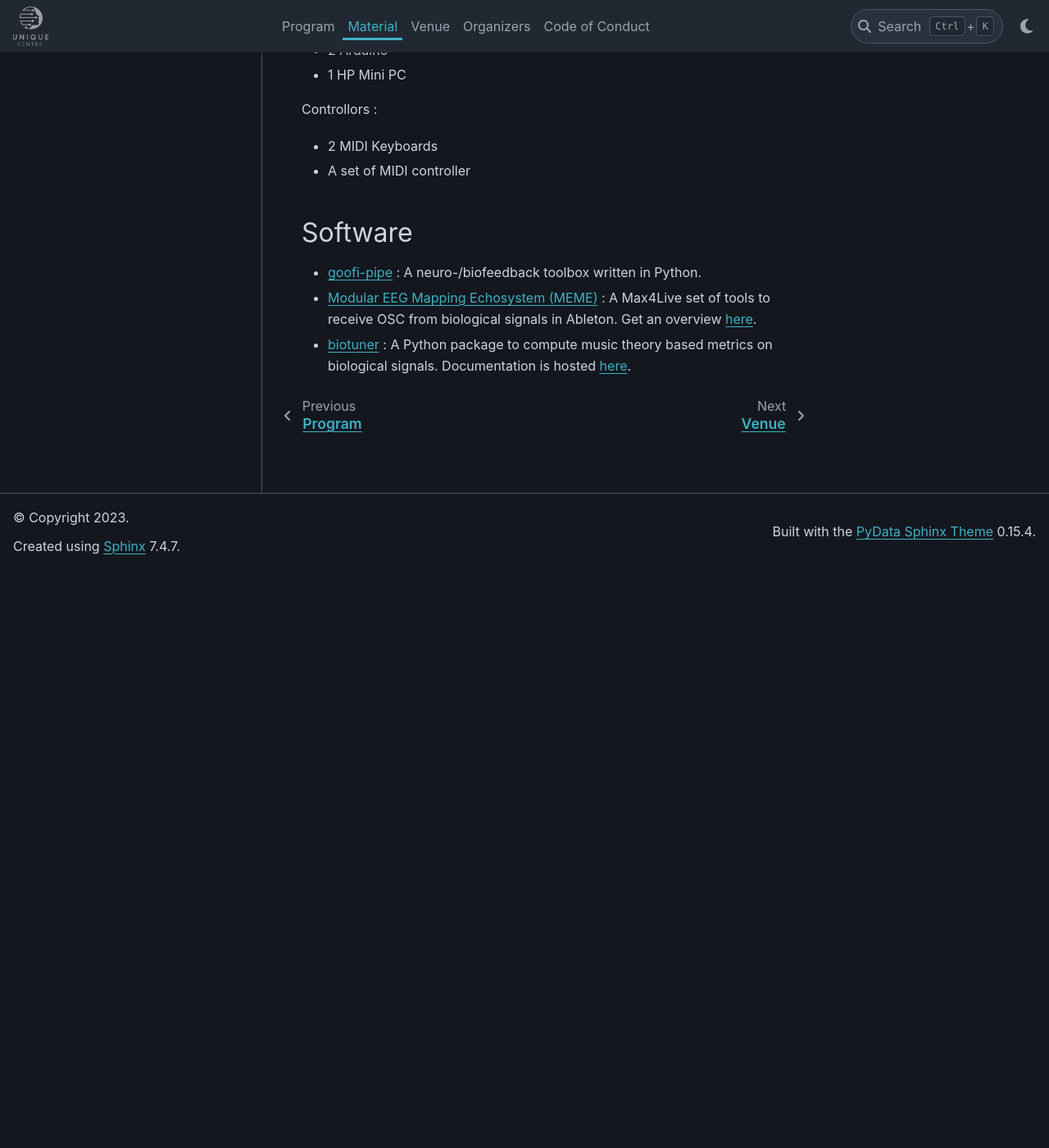
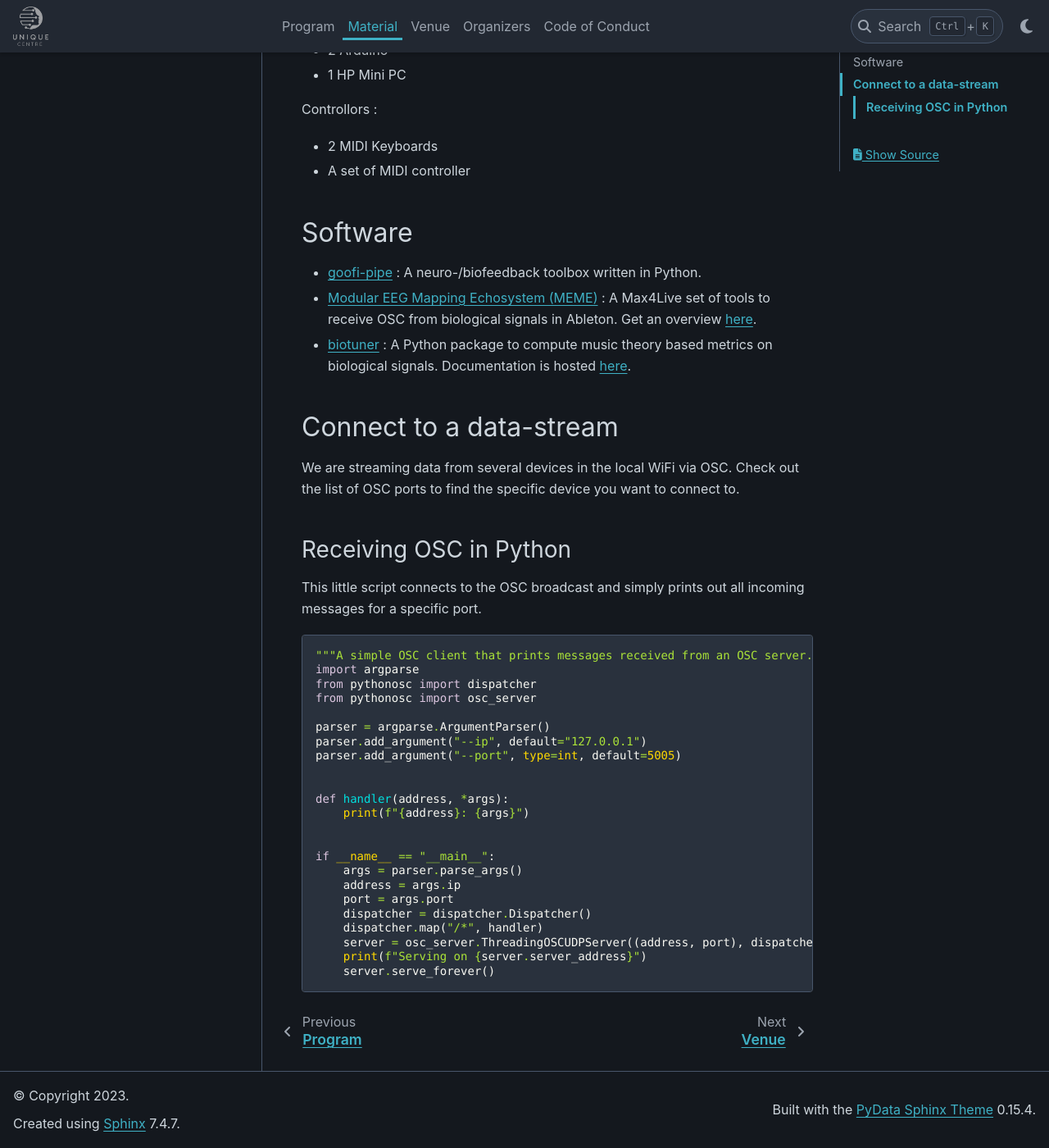
Before and after one commit to neuro-ai-creative-hacknight/neuro-ai-creative-hacknight.github.io, a Jupyter Book: the page built from content/material.md, in a window 1280 px wide and 1400 px high, scrolled down 705 px. Shown: the whole window at 82% size. Built offline with Jupyter Book 1.0.4 settings and Sphinx 7.4.7 and the PyData theme 0.15.4, drawn with Linux system fonts in a browser that asks for light colours; pages that are not in the unit, such as notebooks, are missing from menus.

Commit message:
Add Python OSC example code

````diff
--- a/content/material.md
+++ b/content/material.md
@@ -31,3 +31,36 @@ Controllors :
  * [goofi-pipe](https://github.com/PhilippThoelke/goofi-pipe) : A neuro-/biofeedback toolbox written in Python.
  * [Modular EEG Mapping Echosystem (MEME)](https://github.com/AntoineBellemare/eeg_m4l) : A Max4Live set of tools to receive OSC from biological signals in Ableton. Get an overview [here](https://www.youtube.com/watch?v=dn5BoCZzo7U).
  * [biotuner](https://github.com/antoineBellemare/biotuner) : A Python package to compute music theory based metrics on biological signals. Documentation is hosted [here](https://sangfrois.github.io/biotuner).
+
+
+
+## Connect to a data-stream
+We are streaming data from several devices in the local WiFi via OSC. Check out the list of OSC ports to find the specific device you want to connect to.
+
+### Receiving OSC in Python
+This little script connects to the OSC broadcast and simply prints out all incoming messages for a specific port.
+```python
+"""A simple OSC client that prints messages received from an OSC server."""
+import argparse
+from pythonosc import dispatcher
+from pythonosc import osc_server
+
+parser = argparse.ArgumentParser()
+parser.add_argument("--ip", default="127.0.0.1")
+parser.add_argument("--port", type=int, default=5005)
+
+
+def handler(address, *args):
+    print(f"{address}: {args}")
+
+
+if __name__ == "__main__":
+    args = parser.parse_args()
+    address = args.ip
+    port = args.port
+    dispatcher = dispatcher.Dispatcher()
+    dispatcher.map("/*", handler)
+    server = osc_server.ThreadingOSCUDPServer((address, port), dispatcher)
+    print(f"Serving on {server.server_address}")
+    server.serve_forever()
+```
````
